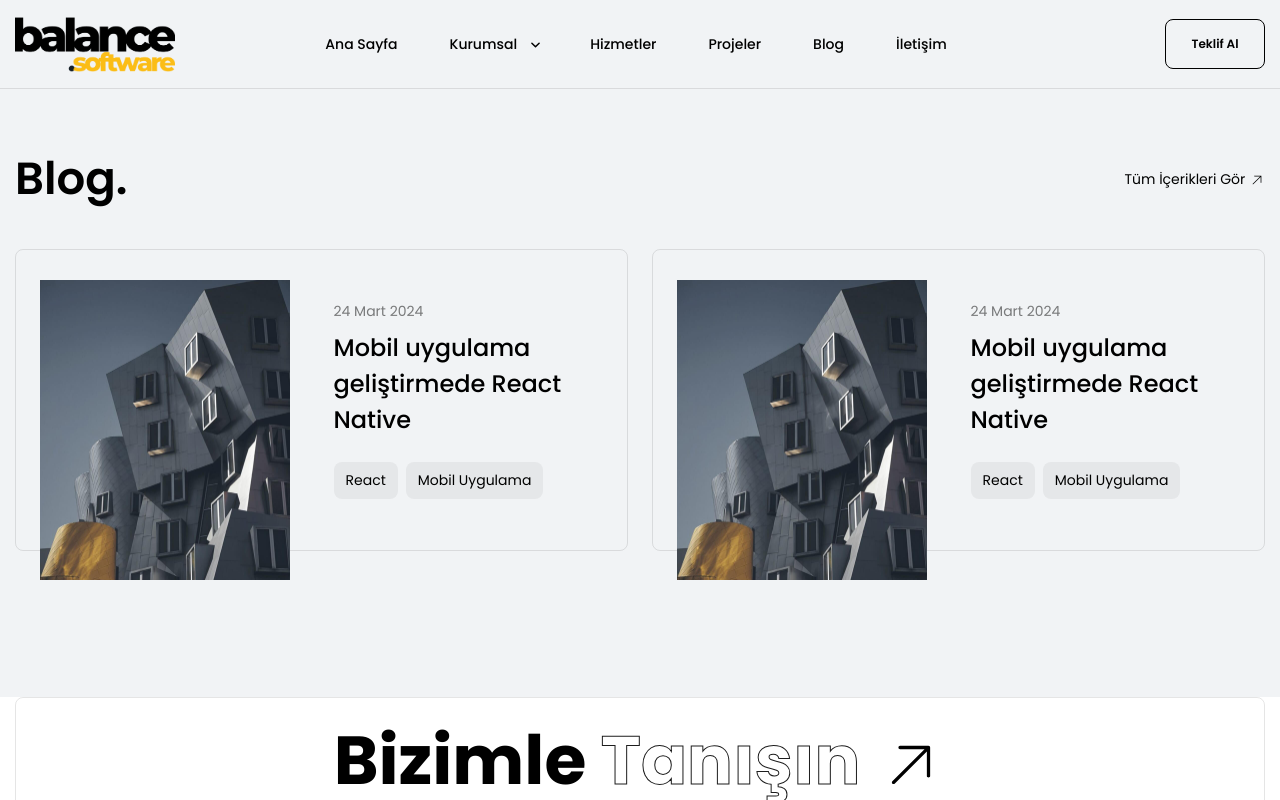
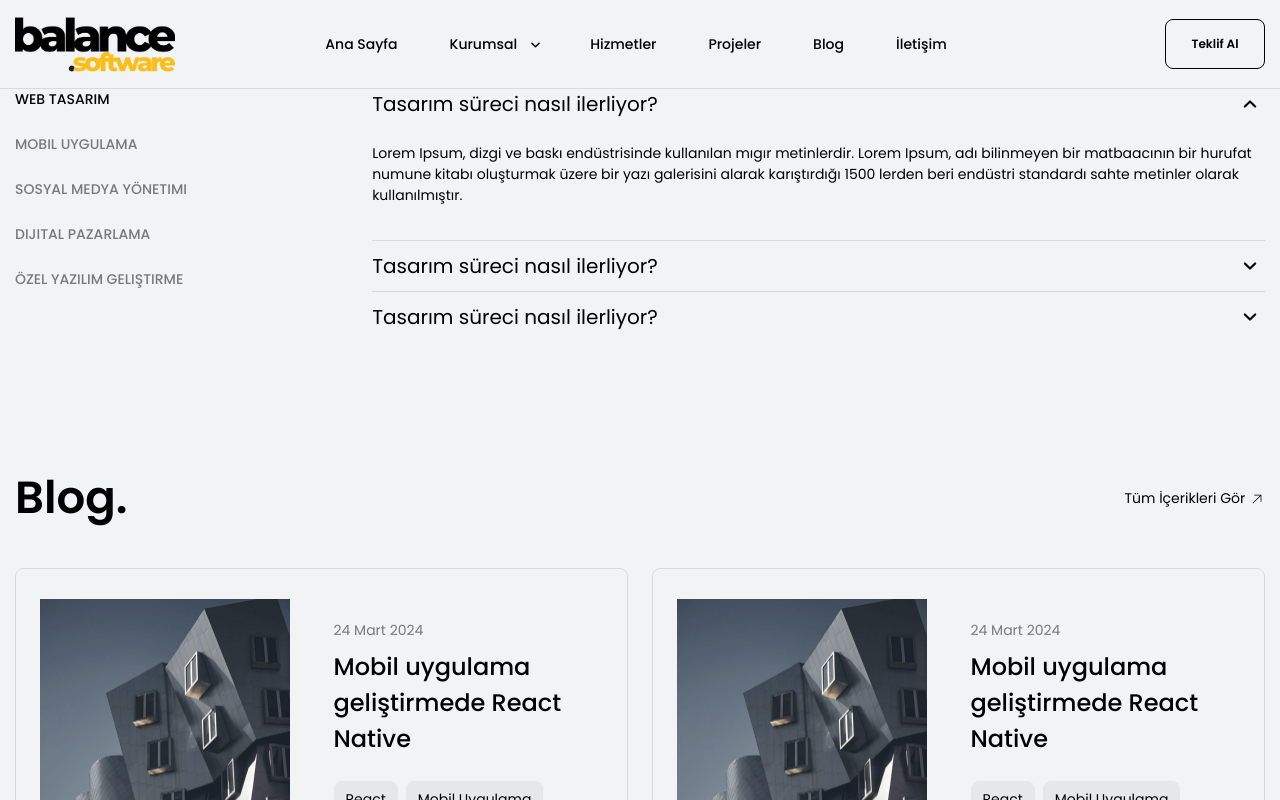
Before and after one commit to furkanqq/software-solutions, a Next.js app: page /home in a window 1280 px wide. Shown: the top 800 px of the page. Built offline with nearby package versions, Linux system fonts and the light colour scheme.

Commit message:
faq done

```diff
--- a/pages/home/index.module.scss
+++ b/pages/home/index.module.scss
@@ -1,5 +1,4 @@
 // Blog Section
-
 .blog {
   background-color: rgba(var(--colors-off-white));
   padding: 56px 0px 90px 0px;
@@ -80,4 +79,77 @@
       }
     }
   }
+
 }
+
+// Faq Section
+
+.faq {
+  display: grid;
+  grid-template-columns: 2fr 5fr;
+
+  .tab_menu {
+    ul {
+      padding: 0;
+      margin: 0;
+
+      li {
+        list-style-type: none;
+        margin-bottom: 24px;
+        text-transform: uppercase;
+        cursor: pointer;
+        font-weight: 500;
+        color: rgba(var(--colors-dark), 0.5);
+      }
+
+      .active {
+        color: rgba(var(--colors-dark), 1);
+
+
+      }
+    }
+  }
+
+  .tab_content {
+    .items {
+      display: flex;
+      flex-direction: column;
+
+      .item {
+        border-bottom: 1px solid rgba(var(--colors-dark), 0.1);
+        margin-bottom: 10px;
+        padding-bottom: 10px;
+
+        &:last-child {
+          border-bottom: 0px;
+        }
+
+        &.active {
+          .content {
+            display: block;
+          }
+
+          .chevron {
+            transform: rotate(180deg);
+          }
+        }
+
+        .header {
+          display: flex;
+          justify-content: space-between;
+          align-items: center;
+
+          .title {
+            font-size: 20px;
+          }
+        }
+
+        .content {
+          display: none;
+          font-size: 14px;
+          padding: 24px 0px;
+        }
+      }
+    }
+  }
+}
--- a/pages/home/index.tsx
+++ b/pages/home/index.tsx
@@ -1,18 +1,93 @@
 import styles from './index.module.scss';
+import cn from 'classnames';
 
 import { IconFooterArrow } from '@/src/assets/IconFooterArrow';
 
 import Container from '@/src/components/XContainer';
 import { XImage } from '@/src/components/XImage';
 import XFooter from '@/src/composite/XFooter';
+import XHeader from '@/src/composite/XHeader';
+
 import Layouts from '@/src/layouts';
-import XHeader from '@/src/composite/XHeader';
+import { IconChevronDown } from '@/src/assets/IconChevronDown';
 
 export default function HomePage() {
   return (
     <Layouts>
       <main>
         <XHeader />
+        <section>
+          <Container>
+            <div className={styles.faq}>
+              <div className={styles.tab_menu}>
+                <ul>
+                  <li className={styles.active}>Web Tasarım</li>
+                  <li>Mobil Uygulama</li>
+                  <li>Sosyal Medya Yönetimi</li>
+                  <li>Dijital Pazarlama</li>
+                  <li>Özel Yazılım Geliştirme</li>
+                </ul>
+              </div>
+              <div className={styles.tab_content}>
+                <div className={styles.items}>
+                  <div className={cn(styles.item, styles.active)}>
+                    <div className={styles.header}>
+                      <div className={styles.title}>
+                        Tasarım süreci nasıl ilerliyor?
+                      </div>
+                      <div className={styles.chevron}>
+                        <IconChevronDown height={30} width={30} />
+                      </div>
+                    </div>
+                    <div className={styles.content}>
+                      Lorem Ipsum, dizgi ve baskı endüstrisinde kullanılan mıgır
+                      metinlerdir. Lorem Ipsum, adı bilinmeyen bir matbaacının
+                      bir hurufat numune kitabı oluşturmak üzere bir yazı
+                      galerisini alarak karıştırdığı 1500 lerden beri endüstri
+                      standardı sahte metinler olarak kullanılmıştır.
+                    </div>
+                  </div>
+
+                  <div className={cn(styles.item)}>
+                    <div className={styles.header}>
+                      <div className={styles.title}>
+                        Tasarım süreci nasıl ilerliyor?
+                      </div>
+                      <div className={styles.chevron}>
+                        <IconChevronDown height={30} width={30} />
+                      </div>
+                    </div>
+                    <div className={styles.content}>
+                      Lorem Ipsum, dizgi ve baskı endüstrisinde kullanılan mıgır
+                      metinlerdir. Lorem Ipsum, adı bilinmeyen bir matbaacının
+                      bir hurufat numune kitabı oluşturmak üzere bir yazı
+                      galerisini alarak karıştırdığı 1500 lerden beri endüstri
+                      standardı sahte metinler olarak kullanılmıştır.
+                    </div>
+                  </div>
+
+                  <div className={cn(styles.item)}>
+                    <div className={styles.header}>
+                      <div className={styles.title}>
+                        Tasarım süreci nasıl ilerliyor?
+                      </div>
+                      <div className={styles.chevron}>
+                        <IconChevronDown height={30} width={30} />
+                      </div>
+                    </div>
+                    <div className={styles.content}>
+                      Lorem Ipsum, dizgi ve baskı endüstrisinde kullanılan mıgır
+                      metinlerdir. Lorem Ipsum, adı bilinmeyen bir matbaacının
+                      bir hurufat numune kitabı oluşturmak üzere bir yazı
+                      galerisini alarak karıştırdığı 1500 lerden beri endüstri
+                      standardı sahte metinler olarak kullanılmıştır.
+                    </div>
+                  </div>
+                </div>
+              </div>
+            </div>
+          </Container>
+        </section>
         <section className={styles.blog}>
           <Container>
             <div className={styles.top}>
--- a/src/composite/XFooter/index.module.scss
+++ b/src/composite/XFooter/index.module.scss
@@ -1,6 +1,6 @@
 .footer {
   background-color: rgba(var(--colors-light));
-  margin-top: 56px;
+  padding-top: 72px;
 
   .footer_offer {
     border-radius: 8px;
```
